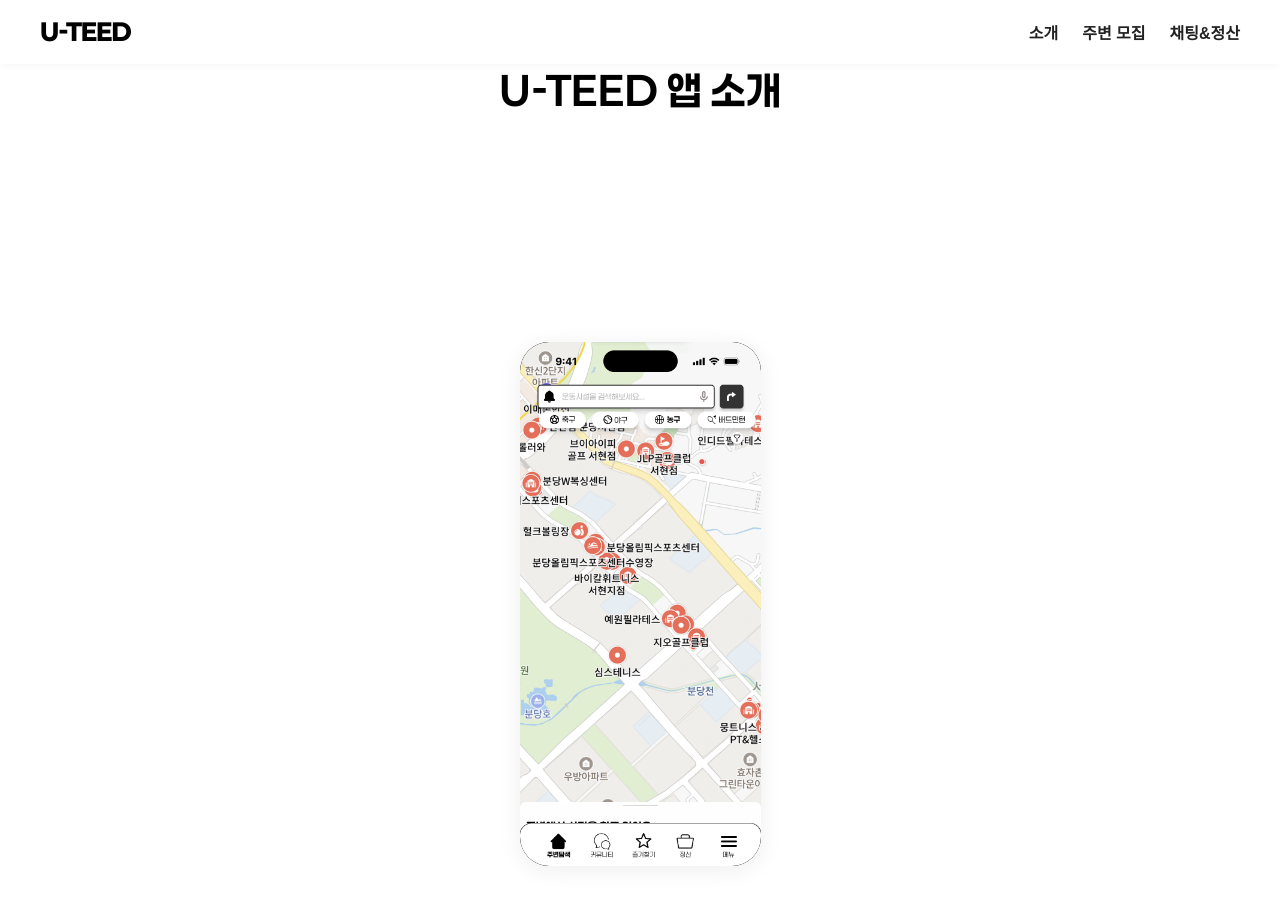
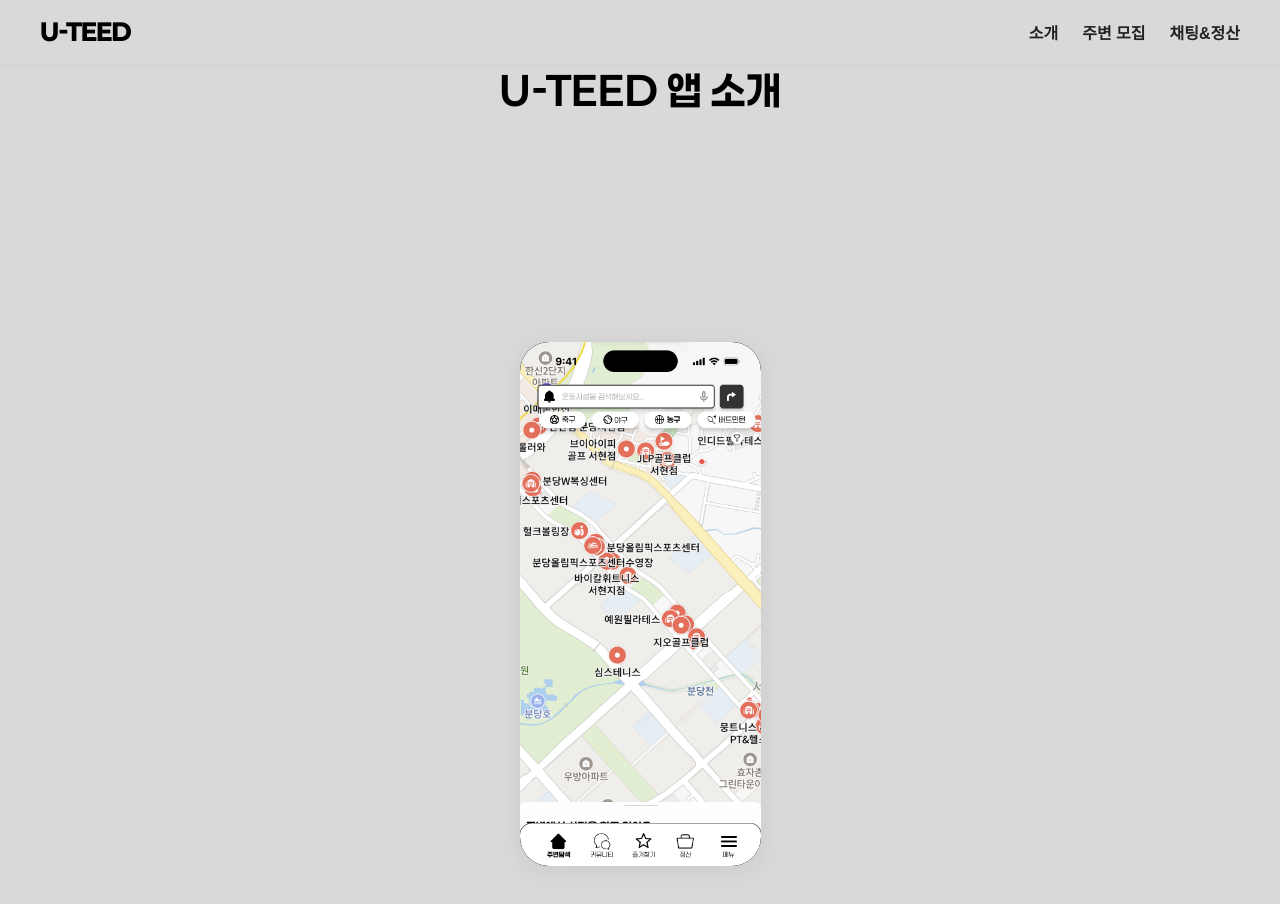
Before and after one commit to BBIYAKYEE7/landing-page, a React (Create React App) app: page /detail/1 in a window 1280 px wide. Shown: the top 904 px of the page. Built offline with nearby package versions, Linux system fonts and the light colour scheme; a web font is replaced by a local one.

Commit message:
🫨 CSS가 가장 어려웠어요

```diff
--- a/src/App.css
+++ b/src/App.css
@@ -23,7 +23,7 @@ body, .App {
   font-family: 'Paperlogy', 'Pretendard', sans-serif;
   margin: 0;
   padding: 0;
-  background: #fff;
+  background: #d9d9d9;
   color: #000;
   scroll-behavior: smooth;
 }
@@ -41,7 +41,7 @@ body, .App {
   left: 0;
   width: 100vw;
   height: 64px;
-  background: #fff;
+  background: #d9d9d9;
   box-shadow: 0 2px 8px 0 rgba(0,0,0,0.04);
   z-index: 1000;
   display: flex;
--- a/src/DetailPage.css
+++ b/src/DetailPage.css
@@ -4,7 +4,7 @@
   flex-direction: column;
   align-items: center;
   justify-content: flex-start;
-  background: #fff;
+  background: #d9d9d9;
   color: #000;
   padding-top: 40px;
 }
```
Also changed, not shown: 1 other file (tests, documents, lock files or other folders).
